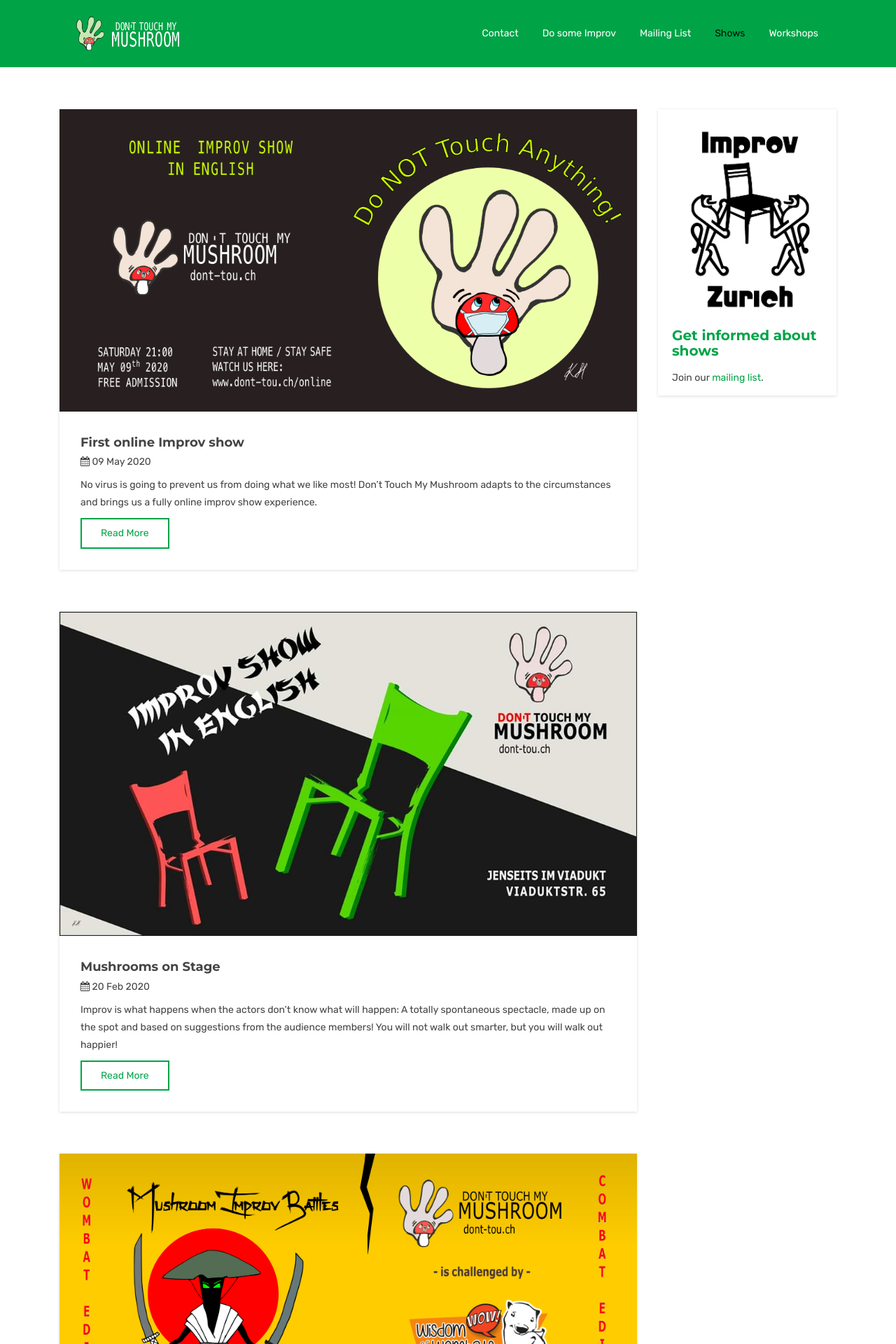
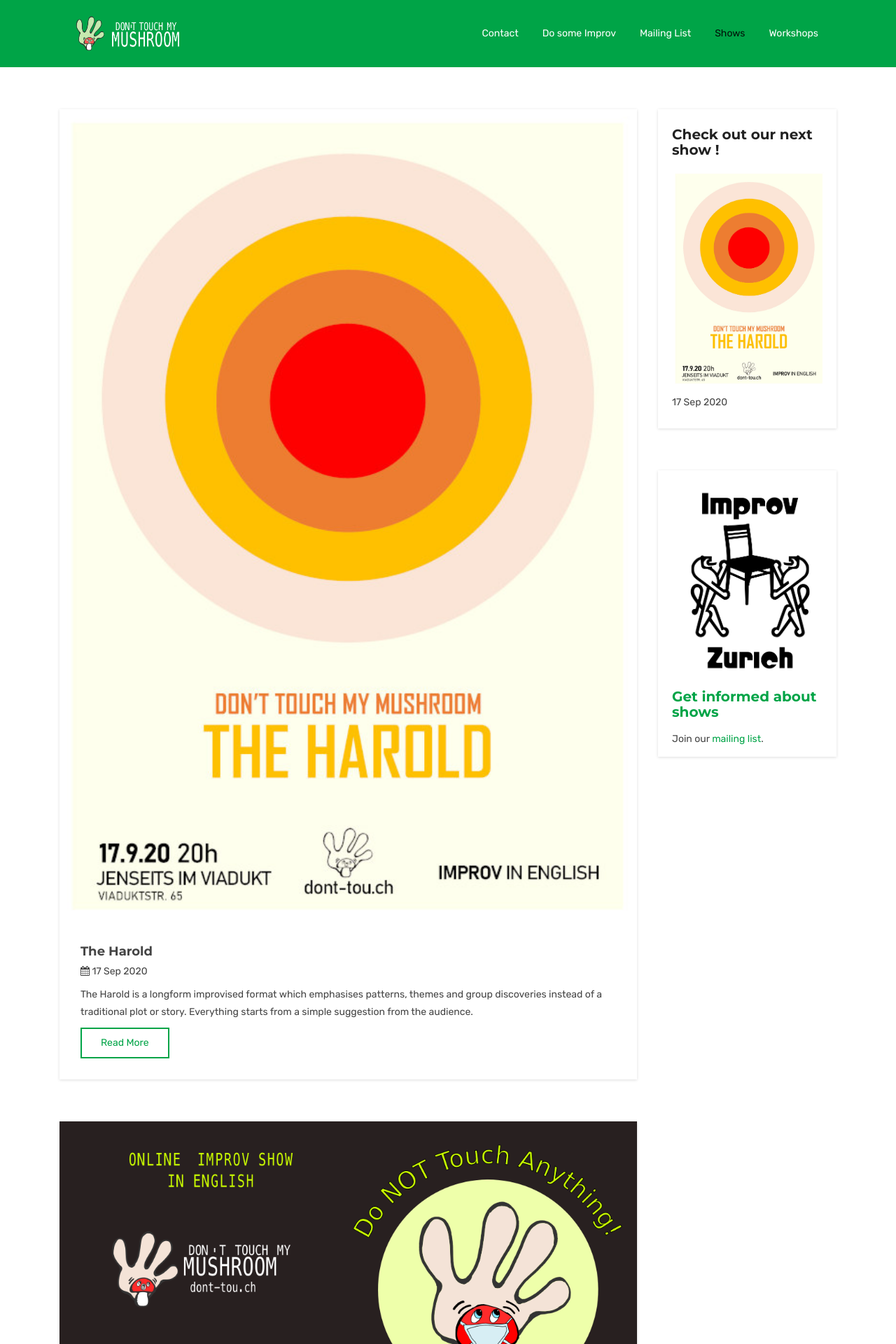
Before and after one commit to dont-touch-my-mushroom/dont-touch-my-mushroom.github.io, a Jekyll site: the page built from shows.html, in a window 1280 px wide. Shown: the top 1920 px of the page at 70% size. Built offline with Jekyll 4.4.1, drawn with Linux system fonts in a browser that asks for light colours.

Commit message:
Added the show in September 2020.
Corrected gem file for my new installation (new computer).

```diff
--- a/Gemfile
+++ b/Gemfile
@@ -26,3 +26,5 @@
 
 # Windows does not include zoneinfo files, so bundle the tzinfo-data gem
 gem 'tzinfo-data', platforms: [:mingw, :mswin, :x64_mingw, :jruby]
+
+gem "kramdown-parser-gfm"
--- /dev/null
+++ b/_posts/shows/2020-09-17-the_harold.md
@@ -0,0 +1,20 @@
+---
+layout: event
+title:  "The Harold"
+date:   2020-09-17 20:00:00 +0100
+doors_open: "19:50"
+time_end: "22:00"
+location: Jenseits im Viadukt
+tags: [show]
+categories: show
+img : 2020-09-17-the_harold.jpg
+facebook: "https://www.facebook.com/donttouchmymushroom/"
+location_iframe: "https://www.google.com/maps/embed?pb=!1m18!1m12!1m3!1d2701.3164958683724!2d8.52006681583793!3d47.38625731116593!2m3!1f0!2f0!3f0!3m2!1i1024!2i768!4f13.1!3m3!1m2!1s0x47900a15619f4fa9%3A0x124e7e779b279679!2sjenseits+im+Viadukt!5e0!3m2!1sen!2sch!4v1529147583692"
+---
+The Harold is a longform improvised format which emphasises patterns, themes and group discoveries instead of a traditional plot or story. Everything starts from a simple suggestion from the audience.
+<!--more-->
+The **Game** of the scene is not predetermined. We create Games and their rules in the moment.
+
+Doors open at 19:50. Show duration 20:00 - 22:00.
+
+-- Donation based entry --
```
Also changed, not shown: improv.md (+1 -1 lines), Gemfile.lock, assets/images/2020-09-17-the_harold.jpg (added).
